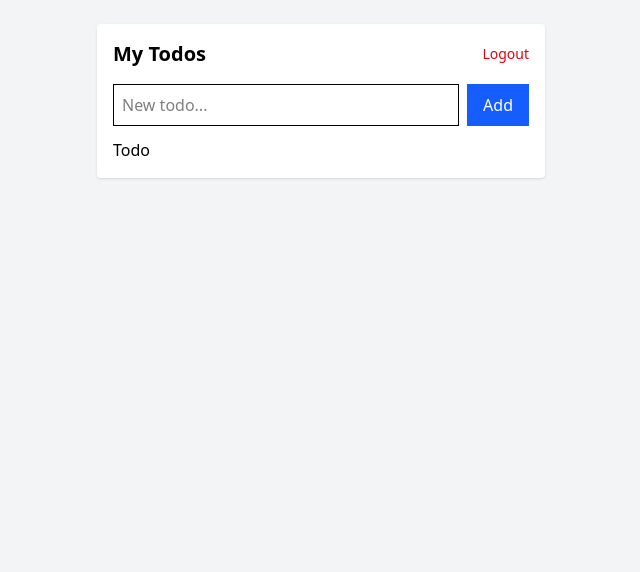
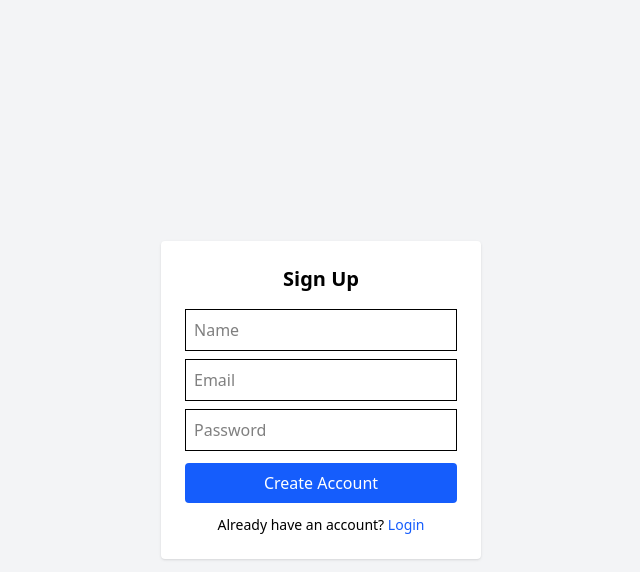
Before and after one commit to Niteshpandey80/TodoVercel, a React (Vite) app in the folder client/: page /#/signup in a window 1280 px wide. Shown: the top 572 px of the page, without its empty margins (319-959 px from the left). Built offline with nearby package versions, Linux system fonts and the light colour scheme.

Commit message:
completed

```diff
--- a/client/src/App.jsx
+++ b/client/src/App.jsx
@@ -1,19 +1,28 @@
-import React from 'react'
-import Signup from './pages/Signup'
-import Login from './pages/Login'
-import Todo from './pages/Todo'
-import { Routes ,   Route } from 'react-router-dom'
+import { HashRouter, Routes, Route, Navigate } from "react-router-dom";
+import Login from "./pages/Login";
+import Signup from "./pages/Signup";
+import Todo from "./pages/Todo";
 
-const App = () => {
+const ProtectedRoute = ({ children }) => {
+  const token = localStorage.getItem("token");
+  return token ? children : <Navigate to="/login" />;
+};
+
+export default function App() {
   return (
-    <div className='h-screen w-screen'>
+    <HashRouter>
       <Routes>
-       <Route path='/login' element={<Login/>}/>
-       <Route path='/signup' element={<Signup/>} />
-       <Route path='/' element={<Todo/>} />
+        <Route path="/login" element={<Login />} />
+        <Route path="/signup" element={<Signup />} />
+        <Route
+          path="/"
+          element={
+            <ProtectedRoute>
+              <Todo />
+            </ProtectedRoute>
+          }
+        />
       </Routes>
-    </div>
-  )
+    </HashRouter>
+  );
 }
-
-export default App
--- a/client/src/main.jsx
+++ b/client/src/main.jsx
@@ -1,11 +1,8 @@
-import { StrictMode } from 'react'
 import { createRoot } from 'react-dom/client'
 import './index.css'
 import App from './App.jsx'
-import { BrowserRouter } from 'react-router-dom'
+
 
 createRoot(document.getElementById('root')).render(
- <BrowserRouter>
   <App />
- </BrowserRouter>
 )
--- a/client/src/pages/Login.jsx
+++ b/client/src/pages/Login.jsx
@@ -1,42 +1,58 @@
-import React, { useState } from 'react';
+import { useState } from "react";
+import axios from "axios";
+import { useNavigate, Link } from "react-router-dom";
 
-const Login = () => {
+export default function Login() {
   const [email, setEmail] = useState("");
   const [password, setPassword] = useState("");
+  const navigate = useNavigate();
+
+  const login = async () => {
+    try {
+      const res = await axios.post(
+        import.meta.env.VITE_API_URL + "/auth/login",
+        { email, password }
+      );
+
+      localStorage.setItem("token", res.data.token);
+      navigate("/");
+    } catch (err) {
+      alert("Invalid credentials");
+    }
+  };
 
   return (
-    <div className="h-screen flex items-center justify-center bg-gray-100 px-4">
-      <div className="bg-white rounded-xl shadow-lg p-8 w-full max-w-md flex flex-col items-center">
-        <h1 className="text-3xl font-semibold text-gray-800 mb-6">Login</h1>
+    <div className="h-screen flex items-center justify-center bg-gray-100">
+      <div className="bg-white p-6 rounded shadow w-80">
+        <h2 className="text-xl font-bold mb-4 text-center">Login</h2>
 
         <input
-          type="email"
+          className="border p-2 w-full mb-2"
           placeholder="Email"
-          value={email}
           onChange={(e) => setEmail(e.target.value)}
-          className="w-full mb-4 px-4 py-3 border rounded-lg focus:outline-none focus:ring-2 focus:ring-blue-400"
         />
 
         <input
+          className="border p-2 w-full mb-3"
           type="password"
           placeholder="Password"
-          value={password}
           onChange={(e) => setPassword(e.target.value)}
-          className="w-full mb-6 px-4 py-3 border rounded-lg focus:outline-none focus:ring-2 focus:ring-blue-400"
         />
 
         <button
-          className="w-full bg-blue-500 text-white py-3 rounded-lg hover:bg-blue-600 transition-colors font-medium"
+          onClick={login}
+          className="bg-green-600 text-white w-full py-2 rounded"
         >
           Login
         </button>
 
-        <p className="text-gray-500 mt-4 text-sm">
-          Don't have an account? <span className="text-blue-500 cursor-pointer hover:underline">Sign Up</span>
+        <p className="text-sm text-center mt-3">
+          Don’t have an account?{" "}
+          <Link to="/signup" className="text-blue-600">
+            Sign Up
+          </Link>
         </p>
       </div>
     </div>
   );
-};
-
-export default Login;
+}
--- a/client/src/pages/Signup.jsx
+++ b/client/src/pages/Signup.jsx
@@ -1,51 +1,63 @@
-import React, { useState } from 'react';
+import { useState } from "react";
+import axios from "axios";
+import { useNavigate, Link } from "react-router-dom";
 
-const Signup = () => {
+export default function Signup() {
   const [name, setName] = useState("");
   const [email, setEmail] = useState("");
   const [password, setPassword] = useState("");
+  const navigate = useNavigate();
+
+  const signup = async () => {
+    try {
+      await axios.post(
+        import.meta.env.VITE_API_URL + "/auth/signup",
+        { name, email, password }
+      );
+      navigate("/login");
+    } catch (err) {
+      alert("Signup failed");
+    }
+  };
 
   return (
-    <div className="h-screen flex items-center justify-center bg-gray-100 px-4">
-      <div className="bg-white rounded-xl shadow-lg p-8 w-full max-w-md flex flex-col items-center">
-        <h1 className="text-3xl font-semibold text-gray-800 mb-6">Sign Up</h1>
+    <div className="h-screen flex items-center justify-center bg-gray-100">
+      <div className="bg-white p-6 rounded shadow w-80">
+        <h2 className="text-xl font-bold mb-4 text-center">Sign Up</h2>
 
         <input
-          type="text"
+          className="border p-2 w-full mb-2"
           placeholder="Name"
-          value={name}
           onChange={(e) => setName(e.target.value)}
-          className="w-full mb-4 px-4 py-3 border rounded-lg focus:outline-none focus:ring-2 focus:ring-blue-400"
         />
 
         <input
-          type="email"
+          className="border p-2 w-full mb-2"
           placeholder="Email"
-          value={email}
           onChange={(e) => setEmail(e.target.value)}
-          className="w-full mb-4 px-4 py-3 border rounded-lg focus:outline-none focus:ring-2 focus:ring-blue-400"
         />
 
         <input
+          className="border p-2 w-full mb-3"
           type="password"
           placeholder="Password"
-          value={password}
           onChange={(e) => setPassword(e.target.value)}
-          className="w-full mb-6 px-4 py-3 border rounded-lg focus:outline-none focus:ring-2 focus:ring-blue-400"
         />
 
         <button
-          className="w-full bg-blue-500 text-white py-3 rounded-lg hover:bg-blue-600 transition-colors font-medium"
+          onClick={signup}
+          className="bg-blue-600 text-white w-full py-2 rounded"
         >
-          Submit
+          Create Account
         </button>
 
-        <p className="text-gray-500 mt-4 text-sm">
-          Already have an account? <span className="text-blue-500 cursor-pointer hover:underline">Login</span>
+        <p className="text-sm text-center mt-3">
+          Already have an account?{" "}
+          <Link to="/login" className="text-blue-600">
+            Login
+          </Link>
         </p>
       </div>
     </div>
   );
-};
-
-export default Signup;
+}
--- a/client/src/pages/Todo.jsx
+++ b/client/src/pages/Todo.jsx
@@ -5,6 +5,39 @@ import { useNavigate } from "react-router-dom";
 export default function Todo() {
   const [todos, setTodos] = useState([]);
   const [text, setText] = useState("");
+  const navigate = useNavigate();
+
+  const token = localStorage.getItem("token");
+
+  const fetchTodos = async () => {
+    const res = await axios.get(
+      import.meta.env.VITE_API_URL + "/todos",
+      {
+        headers: { Authorization: `Bearer ${token}` },
+      }
+    );
+    setTodos(res.data);
+  };
+
+  const addTodo = async () => {
+    if (!text) return;
+    await axios.post(
+      import.meta.env.VITE_API_URL + "/todos",
+      { text },
+      { headers: { Authorization: `Bearer ${token}` } }
+    );
+    setText("");
+    fetchTodos();
+  };
+
+  const logout = () => {
+    localStorage.removeItem("token");
+    navigate("/login");
+  };
+
+  useEffect(() => {
+    fetchTodos();
+  }, []);
 
   return (
     <div className="min-h-screen bg-gray-100 p-6">
@@ -12,7 +45,7 @@ export default function Todo() {
         <div className="flex justify-between mb-4">
           <h2 className="text-xl font-bold">My Todos</h2>
           <button
-
+            onClick={logout}
             className="text-red-600 text-sm"
           >
             Logout
@@ -27,6 +60,7 @@ export default function Todo() {
             placeholder="New todo..."
           />
           <button
+            onClick={addTodo}
             className="bg-blue-600 text-white px-4 ml-2"
           >
             Add
@@ -34,7 +68,14 @@ export default function Todo() {
         </div>
 
         <ul>
-         <li>Todo</li>
+          {todos.map((t) => (
+            <li
+              key={t._id}
+              className="border-b py-2"
+            >
+              {t.text}
+            </li>
+          ))}
         </ul>
       </div>
     </div>
```
Also changed, not shown: client/vercel.json (added), 1 other file (tests, documents, lock files or other folders).
